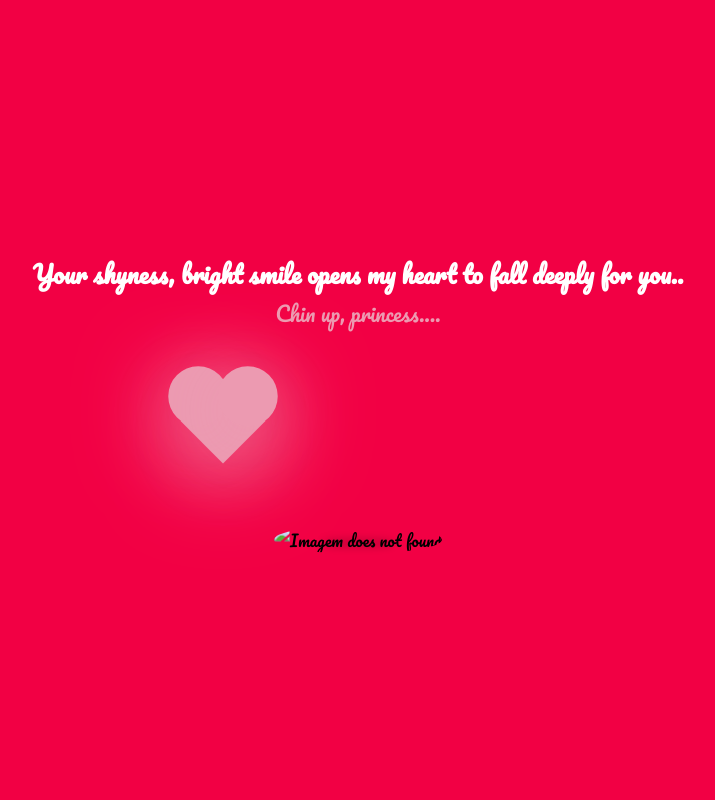
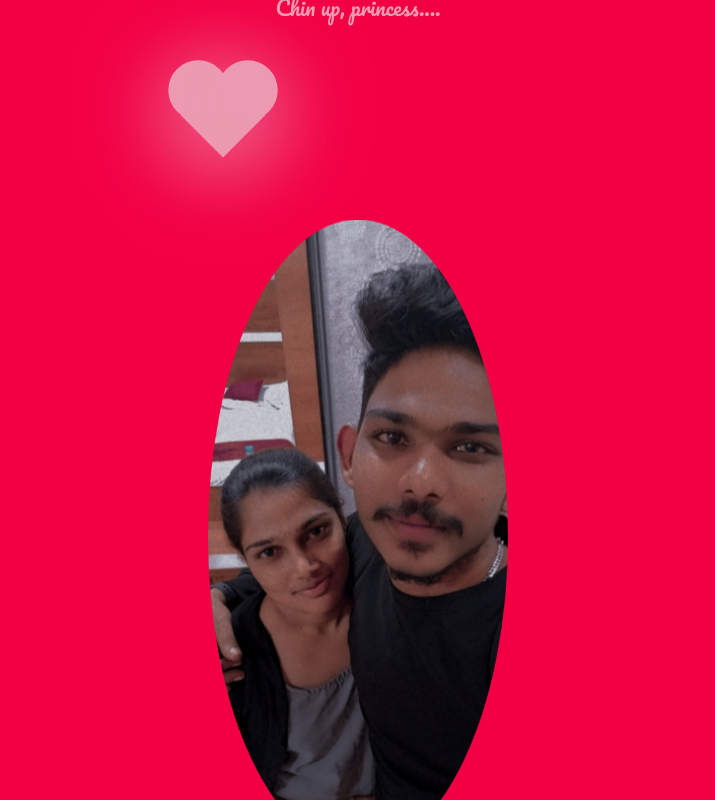
Before and after one commit to Sunny042904/chinni, a plain HTML site: page index.html in a window 1280 px wide. Shown: the whole page, without its empty margins (282-997 px from the left). Drawn offline with Linux system fonts and the light colour scheme.

Commit message:
Update index.html

```diff
--- a/index.html
+++ b/index.html
@@ -22,7 +22,7 @@
 					<div class="heart"></div>
 				</div>
 				<div class="right">
-					<img src="raja.jpeg" alt="Imagem does not found" />
+					<img src="reddy.jpeg" alt="Imagem not found" />
 					<div class="shadow"></div>
 				</div>
 			</section>
```
